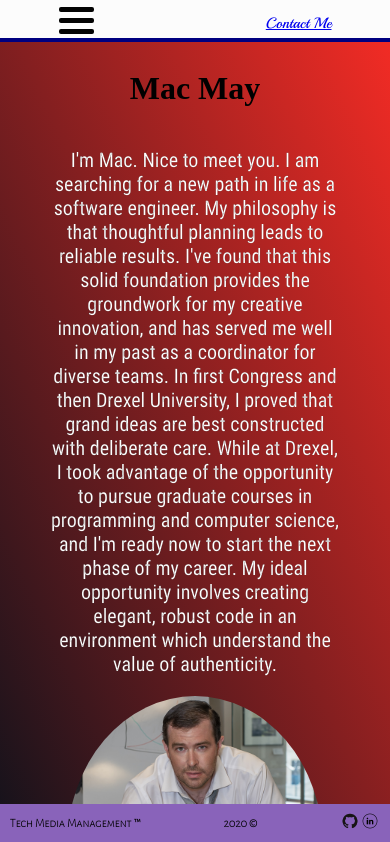
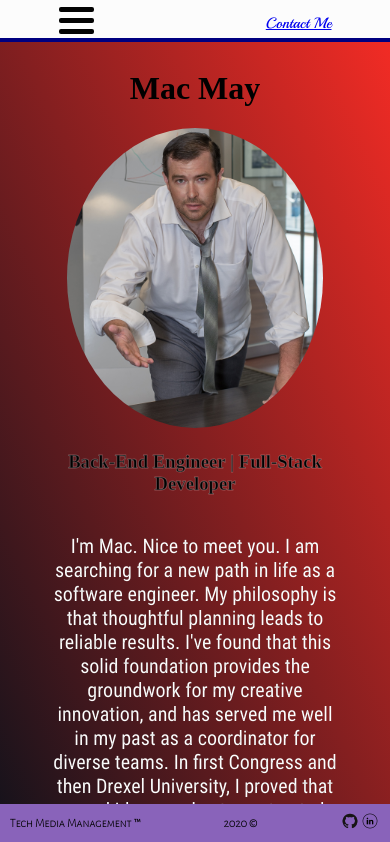
Before and after one commit to MakerMacAttack/portfolio, a React (Create React App) app: page / in a window 390 px wide. Shown: the top 842 px of the page. Built offline with nearby package versions, Linux system fonts and the light colour scheme; a web font is replaced by a local one.

Commit message:
update about mobile and text

```diff
--- a/src/containers/MainContainer/MainContainer.css
+++ b/src/containers/MainContainer/MainContainer.css
@@ -24,5 +24,5 @@ main {
   font-family: "Roboto Condensed", sans-serif;
   font-size: 20px;
   -webkit-text-stroke-width: 0.2px;
-  -webkit-text-stroke-color: rgba(0, 0, 0, 0.5);
+  -webkit-text-stroke-color: rgba(0, 0, 0, 0.3);
 }
--- a/src/screens/About/About.css
+++ b/src/screens/About/About.css
@@ -18,8 +18,8 @@
   max-width: 500px;
 }
 
-@media screen and (max-width: 500px) {
+@media screen and (max-width: 750px) {
   #about-box {
-    flex-direction: column;
+    flex-direction: column-reverse;
   }
 }
```
